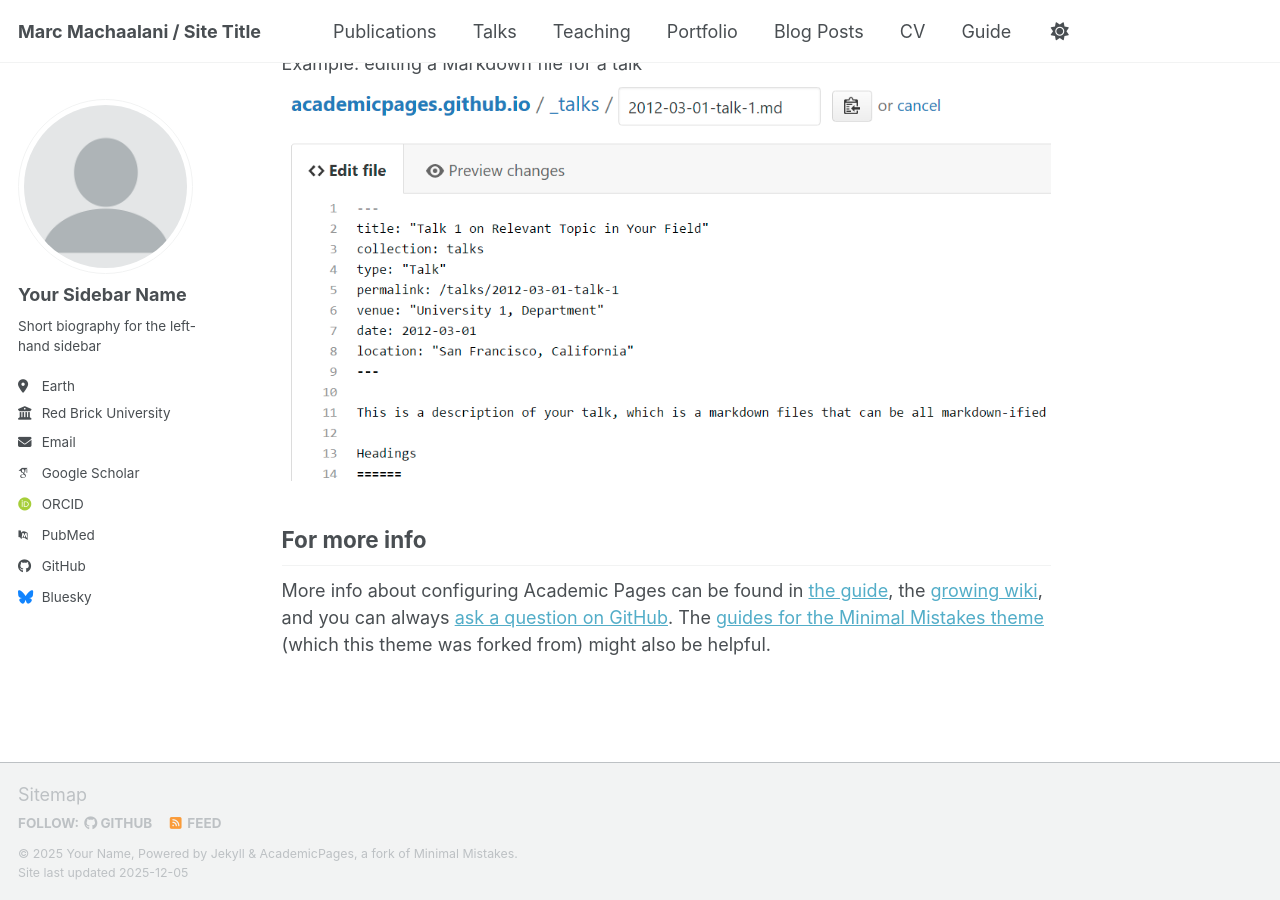
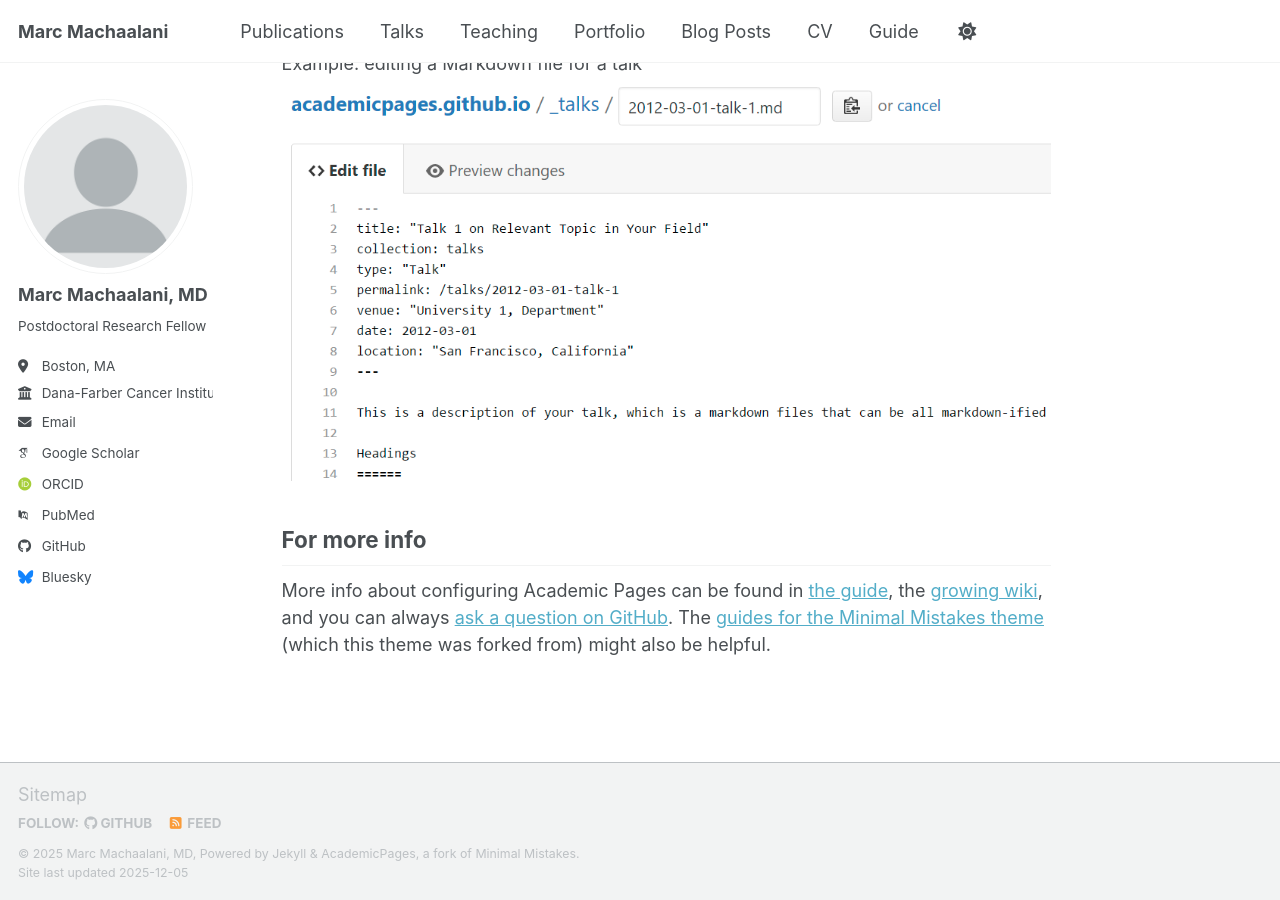
Before and after one commit to MarcMachaalani/marcmachaalani.github.io, a Jekyll site: the page built from _pages/about.md, in a window 1280 px wide and 900 px high, scrolled down 2718 px. Built offline with Jekyll 4.4.1, drawn with Linux system fonts in a browser that asks for light colours; some web fonts are replaced; a script bundle is joined from its source files by our own code; library files that are not in the unit come from our copies.

Commit message:
Update _config.yml

```diff
--- a/_config.yml
+++ b/_config.yml
@@ -9,9 +9,9 @@
 # Basic Site Settings
 locale                   : "en-US"
 site_theme               : "default" # Currently available options are "default", "air"
-title                    : "Marc Machaalani / Site Title"
+title                    : "Marc Machaalani"
 title_separator          : "-"
-name                     : &name "Your Name"
+name                     : &name "Marc Machaalani, MD"
 description              : &description "Marc is a postdoctoral research fellow at Dana-Farber Cancer Institute. He completed my medical training at the Lebanese University. My research focuses on integrative analyses of circulating and tumor biomarkers, and the impact of host immunity, gut dysbiosis, and tumor genomics on clinical outcomes in patients with renal cell carcinoma. Outside of medicine, Marc is an accomplished pianist and enjoys reading, biking, and playing tennis."   # Update this with a general description of your site, this is the default if not overridden by a page
 url                      : https://academicpages.github.io # The base hostname & protocol for your site e.g. "https://[your GitHub username].github.io",
                                                            # or if you already have some other page hosted on Github then use "https://[your GitHub username].github.io/[Your Repo Name]"
@@ -24,24 +24,24 @@ repository               : "academicpages/academicpages.github.io"
 author:
   # Biographic information
   avatar           : "profile.png"
-  name             : "Your Sidebar Name"
+  name             : "Marc Machaalani, MD"
   pronouns         : # example: "she/her"
-  bio              : "Short biography for the left-hand sidebar"
-  location         : "Earth"
-  employer         : "Red Brick University"
+  bio              : "Postdoctoral Research Fellow"
+  location         : "Boston, MA"
+  employer         : "Dana-Farber Cancer Institute"
   uri              : # URL
   email            : "none@example.org"
 
   # Academic websites
   academia         : # URL
   arxiv            : # URL - Update with the correct link to your profile
-  googlescholar    : "https://scholar.google.com/citations?user=PS_CX0AAAAAJ"
+  googlescholar    : "https://scholar.google.com/citations?user=hYkqkEUAAAAJ"
   inspire-hep      : # URL
   impactstory      : # URL
-  orcid            : "https://orcid.org/yourorcidurl"
+  orcid            : "https://orcid.org/0000-0002-6708-9922"
   semantic         : # URL
   ssrn             : # URL
-  pubmed           : "https://www.ncbi.nlm.nih.gov/pubmed/?term=john+snow"
+  pubmed           : "https://www.ncbi.nlm.nih.gov/pubmed/?term=machaalani+m"
   researchgate     : # URL
   scopus           : # URL
   zotero           : # URL
```
